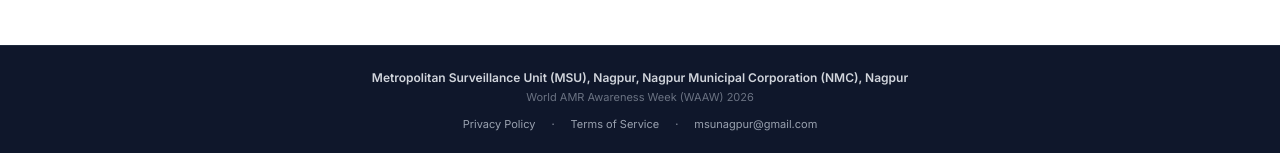
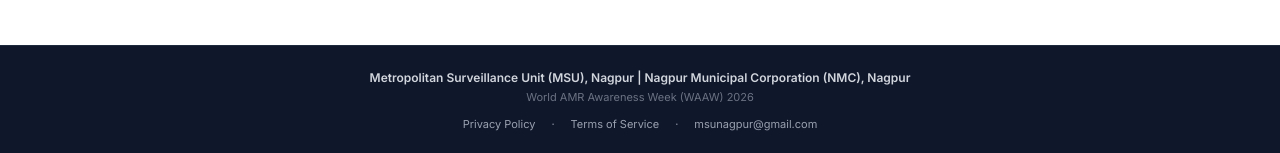
Before and after one commit to harshh619/quiz-dashboard, a Next.js app: page / in a window 1280 px wide. Shown: the part 1041-1194 px from the top of the page. Built offline with nearby package versions, Linux system fonts and the light colour scheme.

Commit message:
chore: use pipe separator in footer organization text

```diff
--- a/src/app/page.tsx
+++ b/src/app/page.tsx
@@ -208,7 +208,7 @@ export default function HomePage() {
       <footer className="bg-slate-900 text-gray-400 text-center py-6 text-xs border-t border-slate-800">
         <div className="max-w-4xl mx-auto px-4 space-y-1">
           <p className="font-semibold text-gray-300">
-            Metropolitan Surveillance Unit (MSU), Nagpur, Nagpur Municipal Corporation (NMC), Nagpur
+            Metropolitan Surveillance Unit (MSU), Nagpur | Nagpur Municipal Corporation (NMC), Nagpur
           </p>
           <p className="text-[11px] text-gray-500">
             World AMR Awareness Week (WAAW) 2026
```
